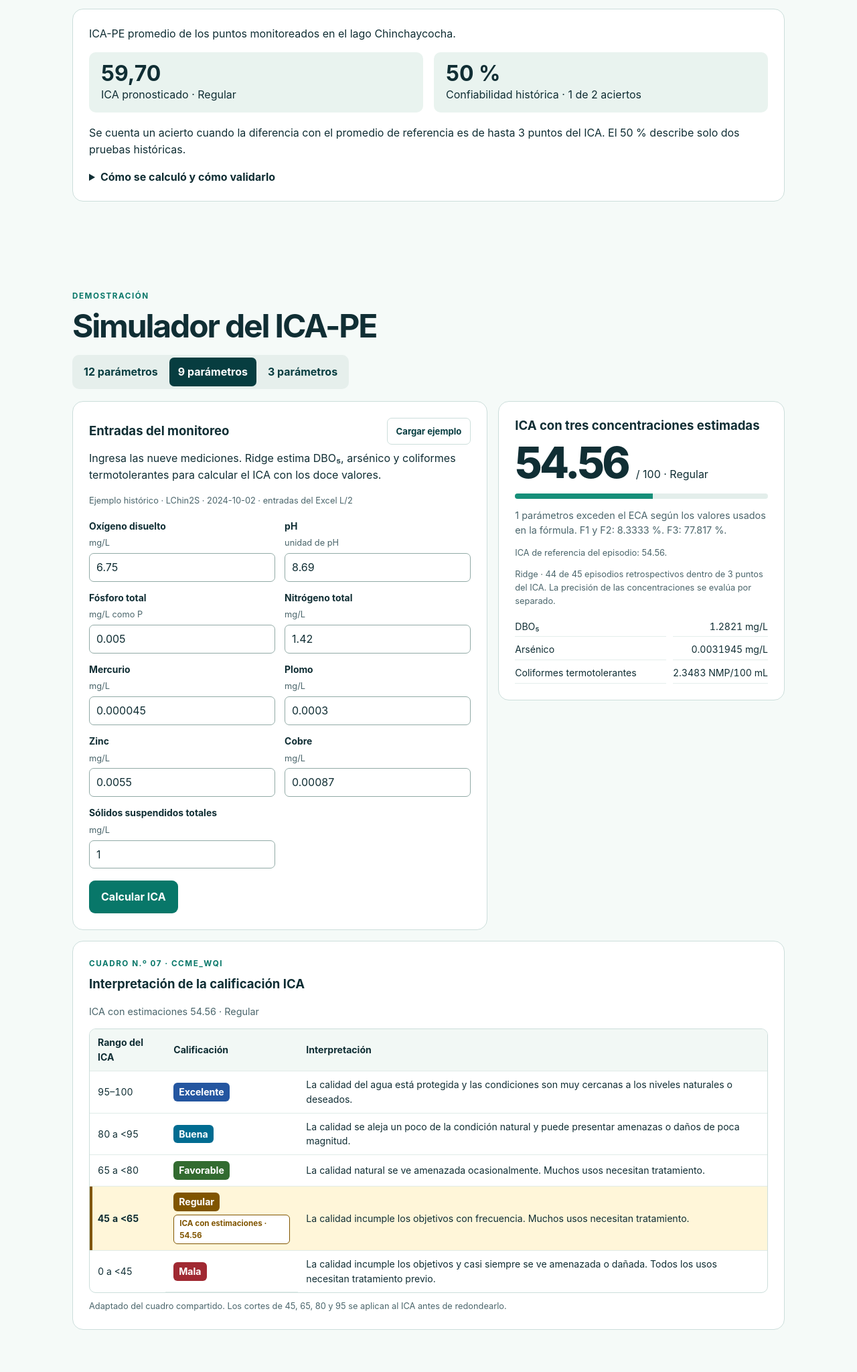
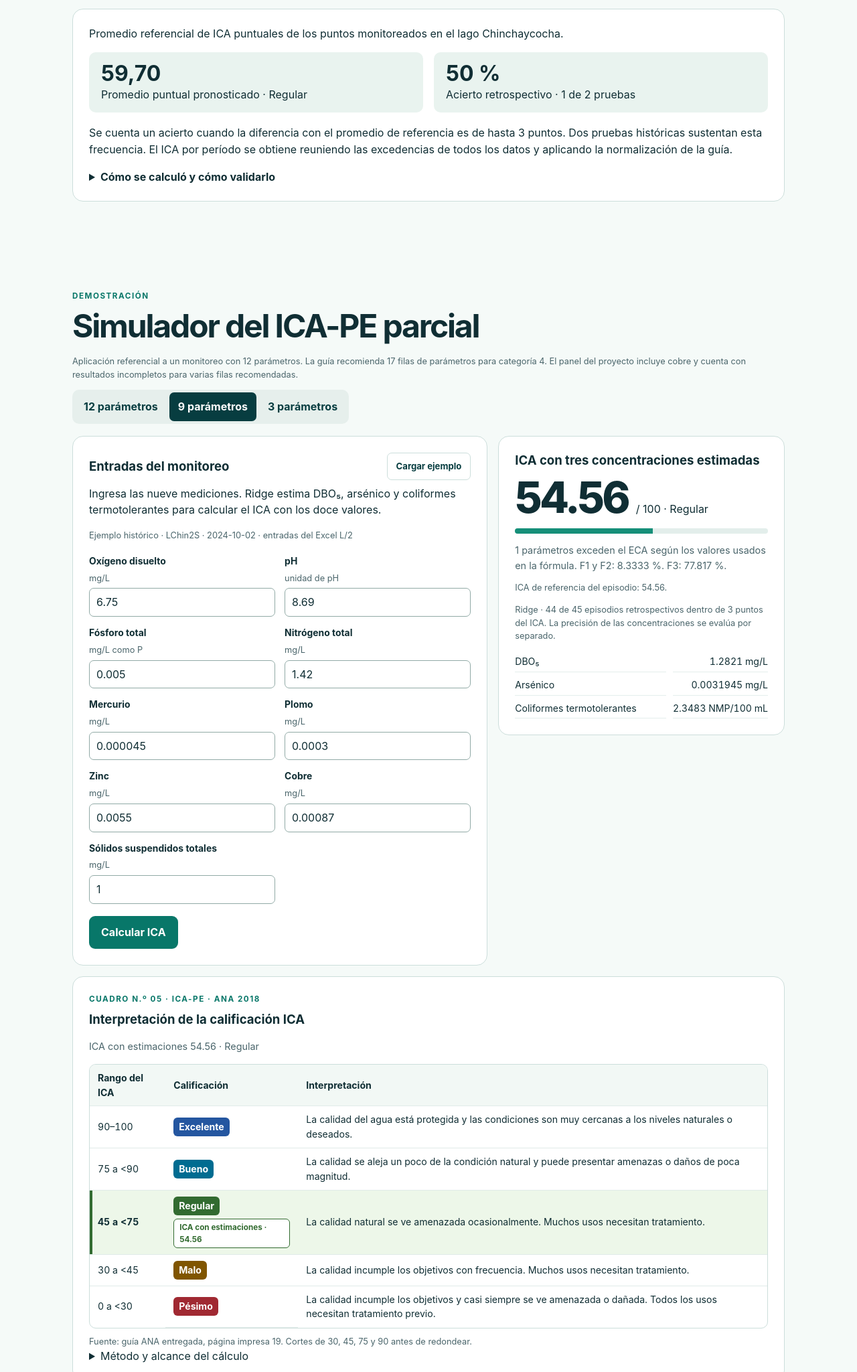
Before and after one commit to zarai-miliano/ICA, a plain HTML site: page index.html in a window 1280 px wide. Shown: the part 717-2766 px from the top of the page at 67% size. Drawn offline with Linux system fonts and the light colour scheme.

Commit message:
Align ICA classifications and scope with ANA methodology

```diff
--- a/app.js
+++ b/app.js
@@ -17,6 +17,19 @@ function formula(values) {
   const sum = excess.reduce((a,b)=>a+b,0);
   const f3 = 100*sum/(1+sum);
   return {ica:100-Math.sqrt((2*f1*f1+f3*f3)/3),count,f1,f3};
+}
+
+function formulaPeriod(monitors) {
+  if (monitors.length<4 || monitors.some(row=>row.length!==12 || row.some(v=>!Number.isFinite(v)||v<0))) {
+    throw new Error('Se requieren al menos cuatro monitoreos completos de doce parámetros.');
+  }
+  const excess = monitors.map(row=>row.map((x,i)=>Math.max(0,x/maximum[i]-1,minimum[i]/Math.max(x,1e-12)-1)));
+  const failedParameters = maximum.filter((_,i)=>excess.some(row=>row[i]>0)).length;
+  const failedResults = excess.flat().filter(x=>x>0).length;
+  const total = monitors.length*12;
+  const nse = excess.flat().reduce((a,b)=>a+b,0)/total;
+  const f1 = 100*failedParameters/12, f2 = 100*failedResults/total, f3 = 100*(1-1/(1+nse));
+  return {ica:100-Math.sqrt((f1*f1+f2*f2+f3*f3)/3),f1,f2,f3,nse};
 }
 
 function predictFull(values) {
@@ -50,14 +63,14 @@ function predictNine(values) {
 }
 
 function classifyICA(value) {
-  if (value>=95) return {key:'excelente', label:'Excelente'};
-  if (value>=80) return {key:'buena', label:'Buena'};
-  if (value>=65) return {key:'favorable', label:'Favorable'};
+  if (value>=90) return {key:'excelente', label:'Excelente'};
+  if (value>=75) return {key:'bueno', label:'Bueno'};
   if (value>=45) return {key:'regular', label:'Regular'};
-  return {key:'mala', label:'Mala'};
+  if (value>=30) return {key:'malo', label:'Malo'};
+  return {key:'pesimo', label:'Pésimo'};
 }
 
-if (typeof module !== 'undefined') module.exports = {predictFull,predictThree,predictNine,formula,classifyICA};
+if (typeof module !== 'undefined') module.exports = {predictFull,predictThree,predictNine,formula,formulaPeriod,classifyICA};
 
 if (typeof document !== 'undefined') {
   const byId = id=>document.getElementById(id);
--- a/estilos.css
+++ b/estilos.css
@@ -53,10 +53,10 @@ footer{display:flex;justify-content:space-between;gap:12px;padding-block:22px;fo
 .ica-table tbody th{background:transparent;min-width:155px}
 .grade,.ica-marker{display:inline-block;border-radius:6px;padding:3px 8px;font-weight:700}
 #ica-excelente{--grade:#2456a0;--highlight:#edf4ff}
-#ica-buena{--grade:#006c91;--highlight:#e6f6fc}
-#ica-favorable{--grade:#326b30;--highlight:#edf7e9}
-#ica-regular{--grade:#805500;--highlight:#fff6d9}
-#ica-mala{--grade:#a02932;--highlight:#ffeff0}
+#ica-bueno{--grade:#006c91;--highlight:#e6f6fc}
+#ica-regular{--grade:#326b30;--highlight:#edf7e9}
+#ica-malo{--grade:#805500;--highlight:#fff6d9}
+#ica-pesimo{--grade:#a02932;--highlight:#ffeff0}
 .grade{background:var(--grade);color:white}
 .ica-selected{background:var(--highlight)}
 .ica-selected td:first-child{box-shadow:inset 4px 0 var(--grade);font-weight:750}
--- a/index.html
+++ b/index.html
@@ -23,12 +23,12 @@
       <p class="eyebrow">Pronóstico de mes futuro</p>
       <h2>Diciembre de 2026</h2>
       <div class="panel">
-        <p>ICA-PE promedio de los puntos monitoreados en el lago Chinchaycocha.</p>
+        <p>Promedio referencial de ICA puntuales de los puntos monitoreados en el lago Chinchaycocha.</p>
         <div class="forecast-stats">
-          <div><strong>59,70</strong><span>ICA pronosticado · Regular</span></div>
-          <div><strong>50 %</strong><span>Confiabilidad histórica · 1 de 2 aciertos</span></div>
+          <div><strong>59,70</strong><span>Promedio puntual pronosticado · Regular</span></div>
+          <div><strong>50 %</strong><span>Acierto retrospectivo · 1 de 2 pruebas</span></div>
         </div>
-        <p>Se cuenta un acierto cuando la diferencia con el promedio de referencia es de hasta 3 puntos del ICA. El 50 % describe solo dos pruebas históricas.</p>
+        <p>Se cuenta un acierto cuando la diferencia con el promedio de referencia es de hasta 3 puntos. Dos pruebas históricas sustentan esta frecuencia. El ICA por período se obtiene reuniendo las excedencias de todos los datos y aplicando la normalización de la guía.</p>
         <details>
           <summary>Cómo se calculó y cómo validarlo</summary>
           <p>El pronóstico usa como referencia el ICA medio del último diciembre disponible, el de 2025, con 10 monitoreos. En cada prueba histórica se aplicó la misma regla usando solo el diciembre anterior disponible. El método es independiente del simulador neuronal.</p>
@@ -41,7 +41,8 @@
       </div>
     </section>
     <section id="simulador" class="wrap section">
-      <p class="eyebrow">Demostración</p><h2>Simulador del ICA-PE</h2>
+      <p class="eyebrow">Demostración</p><h2>Simulador del ICA-PE parcial</h2>
+      <p class="small">Aplicación referencial a un monitoreo con 12 parámetros. La guía recomienda 17 filas de parámetros para categoría 4. El panel del proyecto incluye cobre y cuenta con resultados incompletos para varias filas recomendadas.</p>
       <div class="switch" role="group" aria-label="Modo de predicción"><button id="full-mode" type="button" aria-pressed="false">12 parámetros</button><button id="nine-mode" type="button" aria-pressed="true">9 parámetros</button><button id="three-mode" type="button" aria-pressed="false">3 parámetros</button></div>
       <div class="demo-grid">
         <form class="panel" id="form">
@@ -53,22 +54,23 @@
         <article class="panel results" id="result" aria-live="polite"></article>
       </div>
       <section class="panel ica-guide" aria-labelledby="ica-guide-title">
-        <p class="eyebrow">Cuadro N.º 07 · CCME_WQI</p>
+        <p class="eyebrow">Cuadro N.º 05 · ICA-PE · ANA 2018</p>
         <h3 id="ica-guide-title">Interpretación de la calificación ICA</h3>
         <p id="ica-guide-status" class="sub-result" role="status"></p>
         <div class="table-scroll ica-table-wrap">
           <table class="ica-table">
             <thead><tr><th scope="col">Rango del ICA</th><th scope="col">Calificación</th><th scope="col">Interpretación</th></tr></thead>
             <tbody>
-              <tr id="ica-excelente"><td>95–100</td><th scope="row"><span class="grade">Excelente</span><div class="ica-marks"></div></th><td>La calidad del agua está protegida y las condiciones son muy cercanas a los niveles naturales o deseados.</td></tr>
-              <tr id="ica-buena"><td>80 a &lt;95</td><th scope="row"><span class="grade">Buena</span><div class="ica-marks"></div></th><td>La calidad se aleja un poco de la condición natural y puede presentar amenazas o daños de poca magnitud.</td></tr>
-              <tr id="ica-favorable"><td>65 a &lt;80</td><th scope="row"><span class="grade">Favorable</span><div class="ica-marks"></div></th><td>La calidad natural se ve amenazada ocasionalmente. Muchos usos necesitan tratamiento.</td></tr>
-              <tr id="ica-regular"><td>45 a &lt;65</td><th scope="row"><span class="grade">Regular</span><div class="ica-marks"></div></th><td>La calidad incumple los objetivos con frecuencia. Muchos usos necesitan tratamiento.</td></tr>
-              <tr id="ica-mala"><td>0 a &lt;45</td><th scope="row"><span class="grade">Mala</span><div class="ica-marks"></div></th><td>La calidad incumple los objetivos y casi siempre se ve amenazada o dañada. Todos los usos necesitan tratamiento previo.</td></tr>
+              <tr id="ica-excelente"><td>90–100</td><th scope="row"><span class="grade">Excelente</span><div class="ica-marks"></div></th><td>La calidad del agua está protegida y las condiciones son muy cercanas a los niveles naturales o deseados.</td></tr>
+              <tr id="ica-bueno"><td>75 a &lt;90</td><th scope="row"><span class="grade">Bueno</span><div class="ica-marks"></div></th><td>La calidad se aleja un poco de la condición natural y puede presentar amenazas o daños de poca magnitud.</td></tr>
+              <tr id="ica-regular"><td>45 a &lt;75</td><th scope="row"><span class="grade">Regular</span><div class="ica-marks"></div></th><td>La calidad natural se ve amenazada ocasionalmente. Muchos usos necesitan tratamiento.</td></tr>
+              <tr id="ica-malo"><td>30 a &lt;45</td><th scope="row"><span class="grade">Malo</span><div class="ica-marks"></div></th><td>La calidad incumple los objetivos con frecuencia. Muchos usos necesitan tratamiento.</td></tr>
+              <tr id="ica-pesimo"><td>0 a &lt;30</td><th scope="row"><span class="grade">Pésimo</span><div class="ica-marks"></div></th><td>La calidad incumple los objetivos y casi siempre se ve amenazada o dañada. Todos los usos necesitan tratamiento previo.</td></tr>
             </tbody>
           </table>
         </div>
-        <p class="small ica-note">Adaptado del cuadro compartido. Los cortes de 45, 65, 80 y 95 se aplican al ICA antes de redondearlo.</p>
+        <p class="small ica-note">Fuente: guía ANA entregada, página impresa 19. Cortes de 30, 45, 75 y 90 antes de redondear.</p>
+        <details><summary>Método y alcance del cálculo</summary><p>Para un monitoreo, la página impresa 21 usa F1 = F2 = 100 × parámetros incumplidos / parámetros evaluados y F3 = 100 × S / (1 + S), con S igual a la suma de excedencias. Para un período de al menos cuatro monitoreos, las páginas impresas 17–18 normalizan S entre el total de datos y F1 cuenta parámetros con algún incumplimiento.</p><p>Las concentraciones estimadas y L/2 son supuestos del proyecto. El cálculo con las 12 mediciones es la referencia del mismo panel parcial. Los modelos predicen ese panel.</p><p><a href="metodologia_ICA_PE_2018.pdf" target="_blank" rel="noopener">Consultar el documento de metodología</a></p></details>
       </section>
     </section>
   </main>
```
Also changed, not shown: 1 other file.
